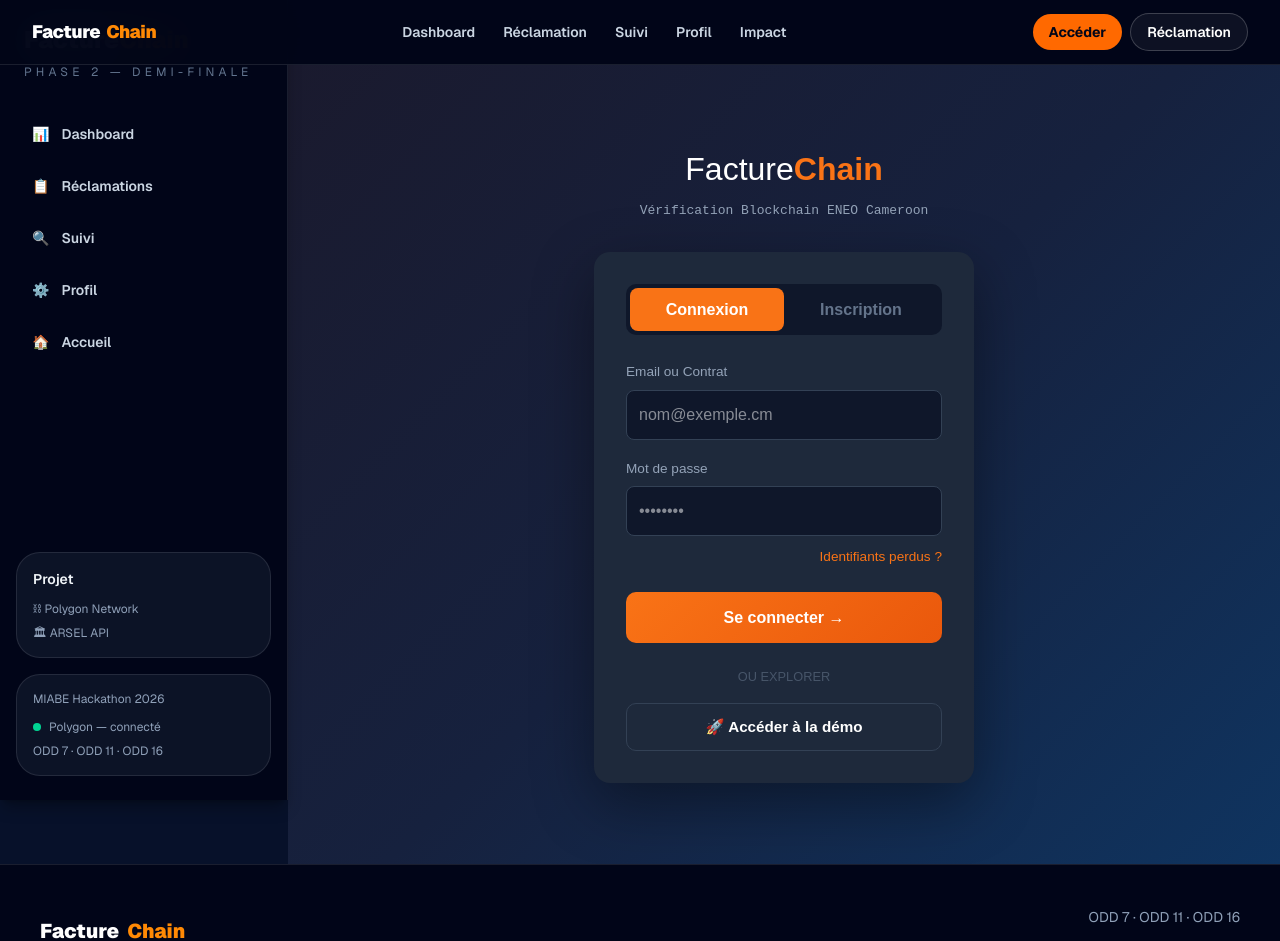
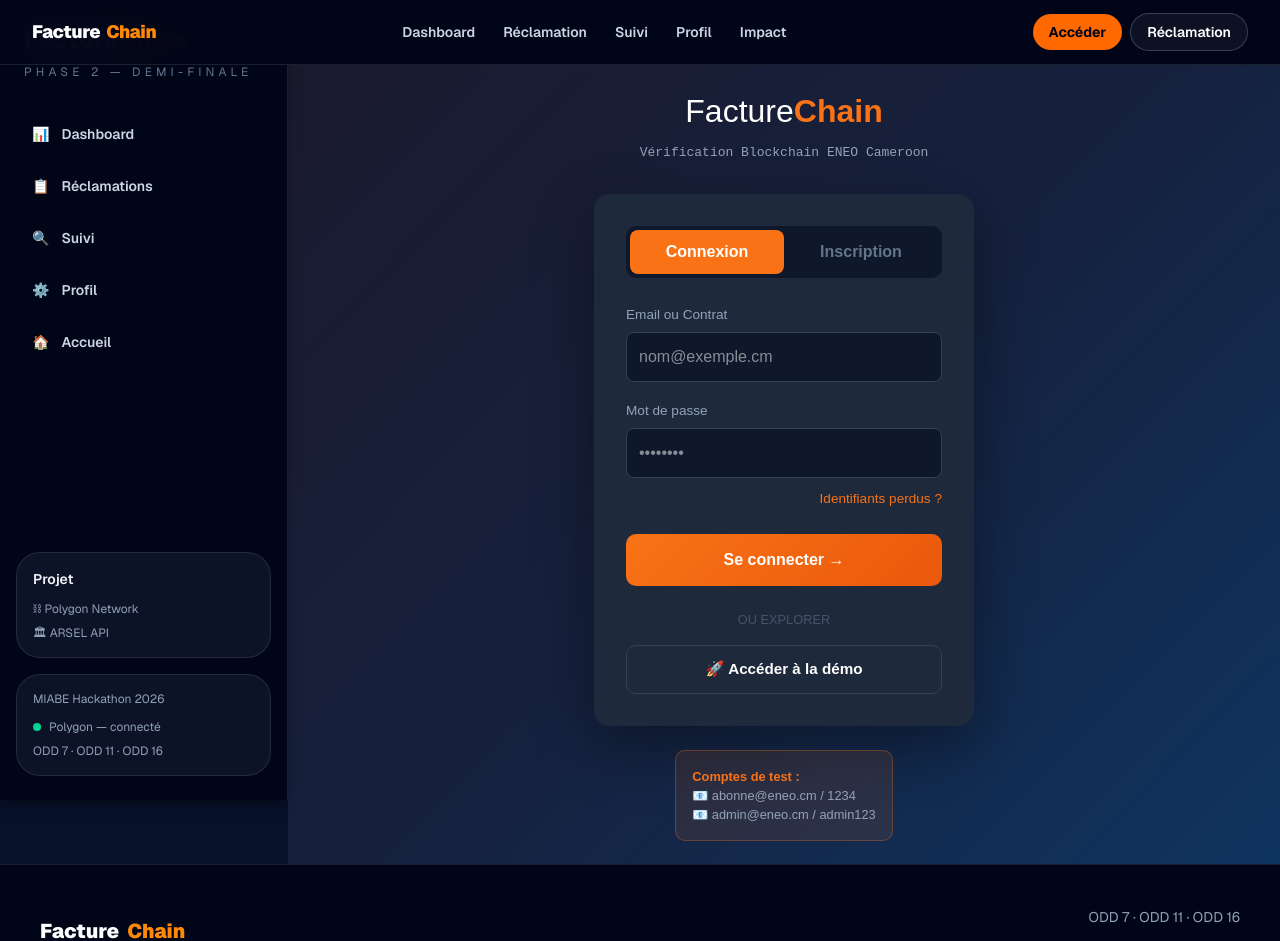
Before and after one commit to bryana08/Facturechain, a Next.js app in the folder factureblockchain/: page /login in a window 1280 px wide. Shown: the top 941 px of the page. Built offline with nearby package versions, Linux system fonts and the light colour scheme.

Commit message:
Update page.tsx

```diff
--- a/factureblockchain/app/login/page.tsx
+++ b/factureblockchain/app/login/page.tsx
@@ -133,6 +133,19 @@
           🚀 Accéder à la démo
         </button>
       </div>
+      <div style={{
+  marginTop: '1.5rem',
+  padding: '1rem',
+  background: 'rgba(249, 115, 22, 0.1)',
+  border: '1px solid rgba(249, 115, 22, 0.3)',
+  borderRadius: '10px',
+  fontSize: '0.8rem',
+  color: '#94a3b8',
+}}>
+  <strong style={{ color: '#f97316' }}>Comptes de test :</strong><br/>
+  📧 abonne@eneo.cm / 1234<br/>
+  📧 admin@eneo.cm / admin123
+</div>
     </div>
   )
 }
```
